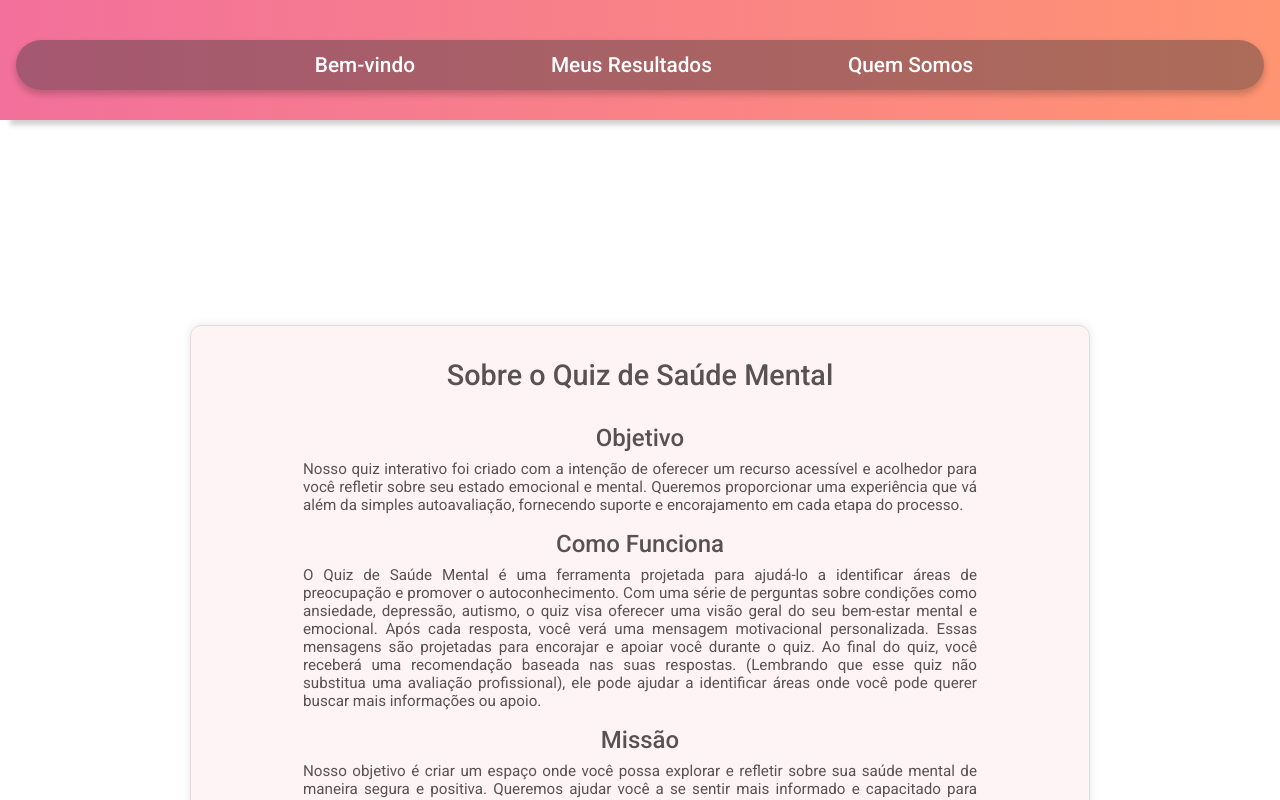
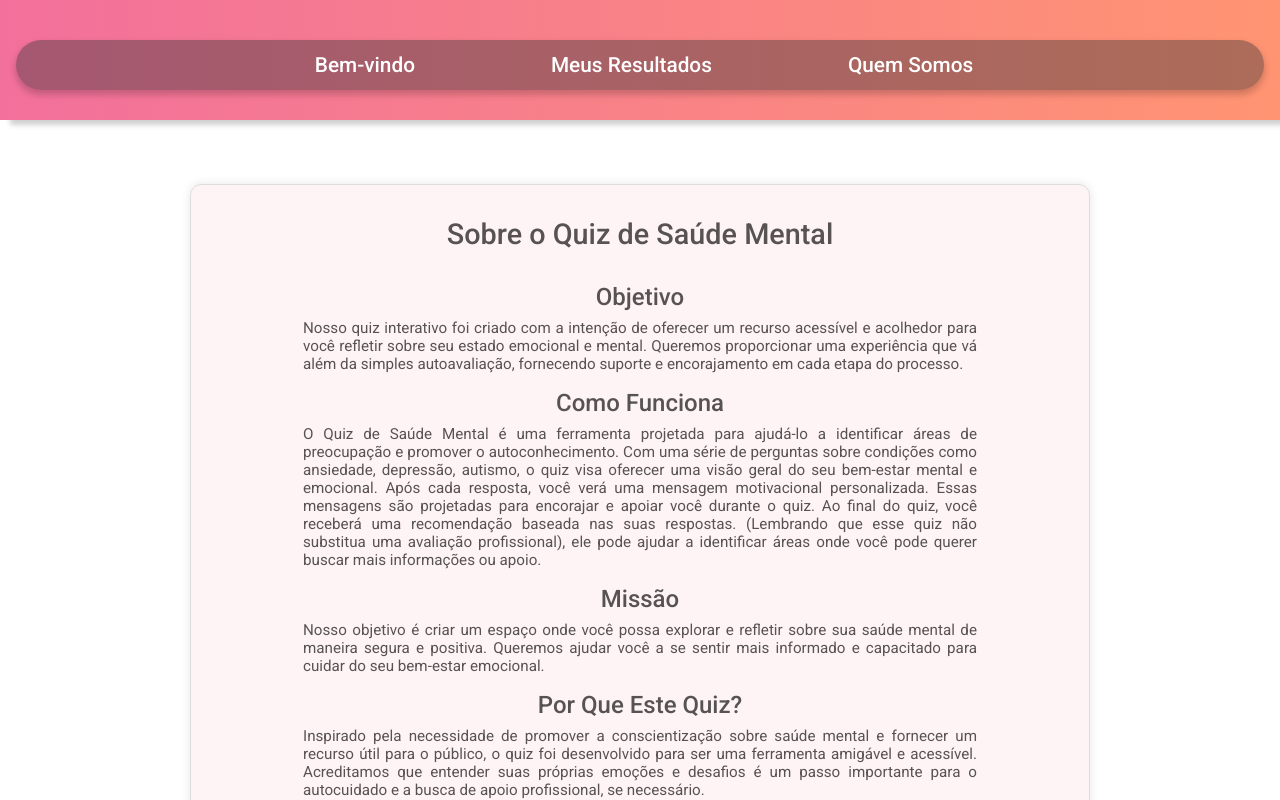
Before and after one commit to NaykyrOliveira/mental-health, a Vue app: page /about in a window 1280 px wide. Shown: the top 800 px of the page. Built offline with nearby package versions, Linux system fonts and the light colour scheme.

Commit message:
Ajustes nos epaçamentos

```diff
--- a/public/assets/css/about.css
+++ b/public/assets/css/about.css
@@ -1,6 +1,6 @@
 /* Estilos gerais */
 .about {
-    margin: 16% auto;
+    margin: 5% auto;
     padding: 1rem;
     height: 90%;
     border-radius: 0.7rem;
```
